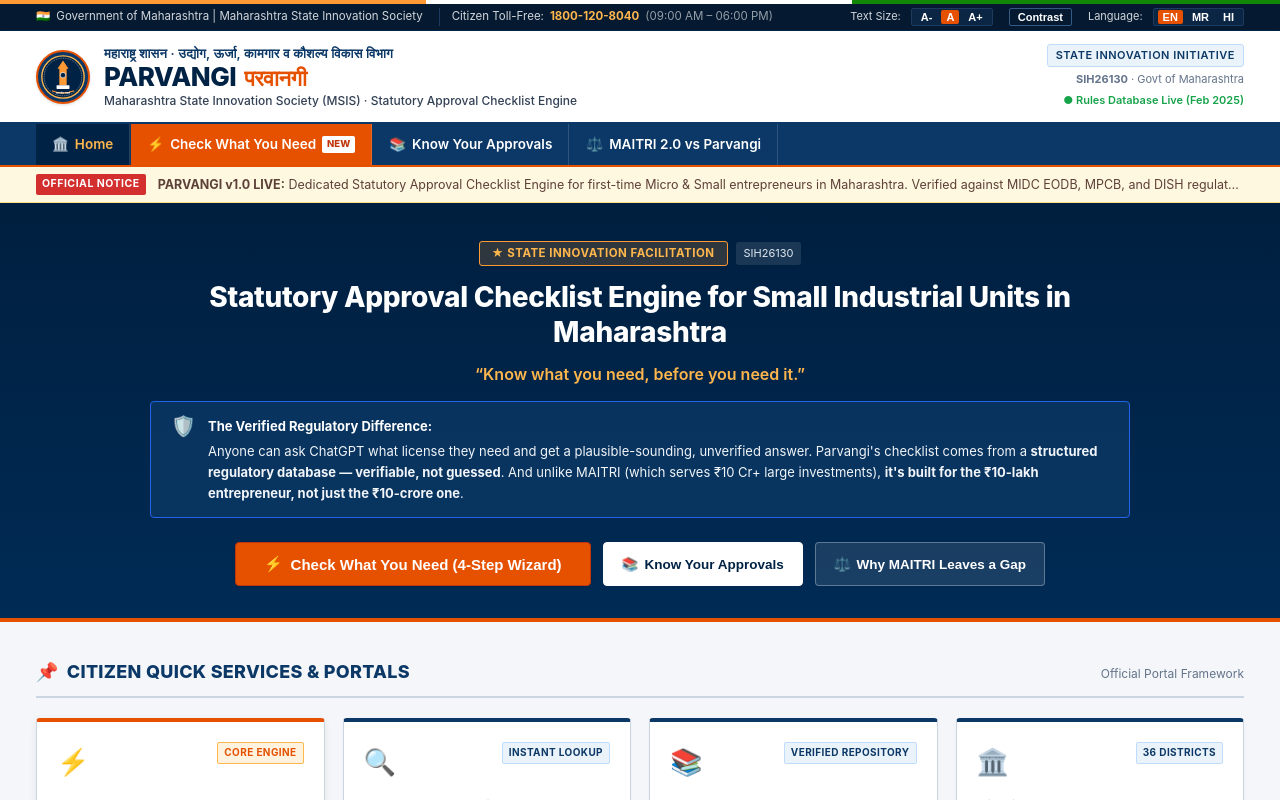
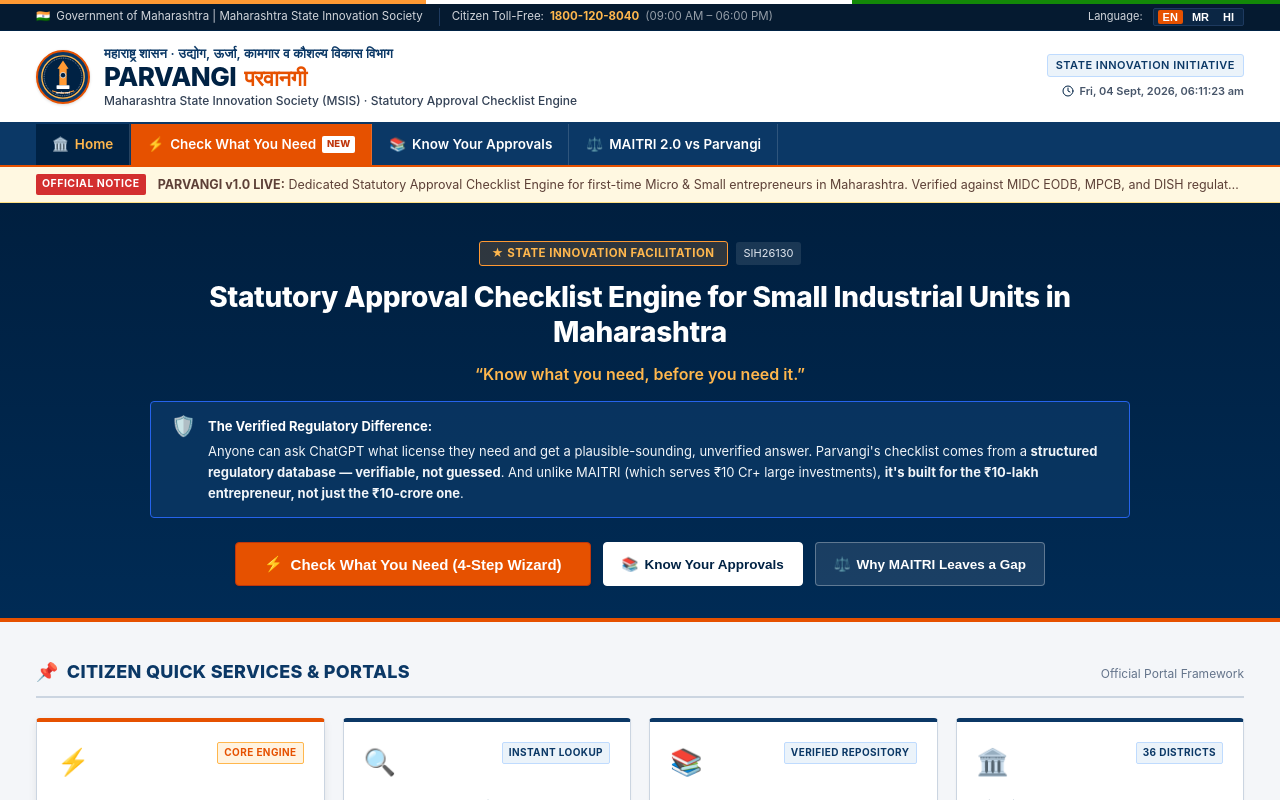
Before and after one commit to krrish175-byte/Parvangi, a Next.js app: page / in a window 1280 px wide. Shown: the top 800 px of the page. Built offline with nearby package versions, Linux system fonts and the light colour scheme.

Commit message:
feat(header): add live date-time display and clean up header controls

```diff
--- a/components/layout/AccessibilityBar.tsx
+++ b/components/layout/AccessibilityBar.tsx
@@ -4,7 +4,7 @@
 import { useApp } from '@/lib/context';
 
 export default function AccessibilityBar() {
-  const { language, setLanguage, fontSize, setFontSize, highContrast, setHighContrast } = useApp();
+  const { language, setLanguage } = useApp();
 
   return (
     <div className="gov-accessibility-strip no-print">
@@ -16,63 +16,19 @@
               <span>
                 {language === 'mr'
                   ? 'महाराष्ट्र शासन | महाराष्ट्र राज्य नाविन्यता सोसायटी'
+                  : language === 'hi'
+                  ? 'महाराष्ट्र शासन | महाराष्ट्र राज्य नवाचार सोसायटी'
                   : 'Government of Maharashtra | Maharashtra State Innovation Society'}
               </span>
             </span>
             <span className="gov-strip-item" style={{ borderLeft: '1px solid #1e3a5f', paddingLeft: '12px' }}>
-              <span>{language === 'mr' ? 'हेल्पलाइन:' : 'Citizen Toll-Free:'}</span>
+              <span>{language === 'mr' ? 'हेल्पलाइन:' : language === 'hi' ? 'हेल्पलाइन:' : 'Citizen Toll-Free:'}</span>
               <strong style={{ color: '#ffb74d' }}>1800-120-8040</strong>
               <span style={{ opacity: 0.7 }}>(09:00 AM – 06:00 PM)</span>
             </span>
           </div>
 
           <div className="gov-strip-right">
-            {/* Font Size Scaling Controls */}
-            <div className="gov-strip-item">
-              <span style={{ fontSize: '11px', marginRight: '4px' }}>
-                {language === 'mr' ? 'अक्षर आकार:' : 'Text Size:'}
-              </span>
-              <div className="gov-font-toggles" role="group" aria-label="Font size controls">
-                <button
-                  type="button"
-                  className={`gov-font-btn ${fontSize === 'small' ? 'active' : ''}`}
-                  onClick={() => setFontSize('small')}
-                  aria-pressed={fontSize === 'small'}
-                  title="Smaller Text"
-                >
-                  A-
-                </button>
-                <button
-                  type="button"
-                  className={`gov-font-btn ${fontSize === 'normal' ? 'active' : ''}`}
-                  onClick={() => setFontSize('normal')}
-                  aria-pressed={fontSize === 'normal'}
-                  title="Normal Text"
-                >
-                  A
-                </button>
-                <button
-                  type="button"
-                  className={`gov-font-btn ${fontSize === 'large' ? 'active' : ''}`}
-                  onClick={() => setFontSize('large')}
-                  aria-pressed={fontSize === 'large'}
-                  title="Larger Text"
-                >
-                  A+
-                </button>
-              </div>
-            </div>
-
-            <button
-              type="button"
-              className="gov-contrast-toggle"
-              onClick={() => setHighContrast(!highContrast)}
-              aria-pressed={highContrast}
-              title="Toggle high contrast"
-            >
-              {language === 'mr' ? 'उच्च कॉन्ट्रास्ट' : 'Contrast'}
-            </button>
-
             {/* Language Switcher */}
             <div className="gov-strip-item">
               <span style={{ fontSize: '11px', marginRight: '4px' }}>
--- a/components/layout/GovHeader.tsx
+++ b/components/layout/GovHeader.tsx
@@ -1,6 +1,6 @@
 'use client';
 
-import React from 'react';
+import React, { useState, useEffect } from 'react';
 import { useApp } from '@/lib/context';
 
 interface GovHeaderProps {
@@ -9,6 +9,32 @@
 
 export default function GovHeader({ onHomeClick }: GovHeaderProps) {
   const { language } = useApp();
+  const [currentDateTime, setCurrentDateTime] = useState<string>('');
+
+  useEffect(() => {
+    const formatDateTime = () => {
+      const now = new Date();
+      const options: Intl.DateTimeFormatOptions = {
+        weekday: 'short',
+        day: '2-digit',
+        month: 'short',
+        year: 'numeric',
+        hour: '2-digit',
+        minute: '2-digit',
+        second: '2-digit',
+        hour12: true,
+      };
+      const locale = language === 'mr' ? 'mr-IN' : language === 'hi' ? 'hi-IN' : 'en-IN';
+      return now.toLocaleString(locale, options);
+    };
+
+    setCurrentDateTime(formatDateTime());
+    const timer = setInterval(() => {
+      setCurrentDateTime(formatDateTime());
+    }, 1000);
+
+    return () => clearInterval(timer);
+  }, [language]);
 
   return (
     <header className="gov-header">
@@ -58,12 +84,35 @@
             <span className="gov-initiative-tag">
               {language === 'mr' ? 'राज्य नवोपक्रम व्यासपीठ' : language === 'hi' ? 'राज्य नवाचार पहल' : 'State Innovation Initiative'}
             </span>
-            <span className="gov-sih-tag">
-              <strong>SIH26130</strong> · Govt of Maharashtra
-            </span>
-            <span style={{ fontSize: '11px', color: '#16a34a', fontWeight: 600 }}>
-              ● {language === 'mr' ? 'नियम डेटाबेस अद्ययावत (फेब्रुवारी २०२५)' : language === 'hi' ? 'नियम डेटाबेस लाइव (फरवरी 2025)' : 'Rules Database Live (Feb 2025)'}
-            </span>
+            {currentDateTime && (
+              <span
+                style={{
+                  fontSize: '11px',
+                  color: '#475569',
+                  fontWeight: 600,
+                  display: 'flex',
+                  alignItems: 'center',
+                  gap: '5px',
+                  marginTop: '2px',
+                }}
+              >
+                <svg
+                  width="12"
+                  height="12"
+                  viewBox="0 0 24 24"
+                  fill="none"
+                  stroke="currentColor"
+                  strokeWidth="2"
+                  strokeLinecap="round"
+                  strokeLinejoin="round"
+                  style={{ color: '#002244' }}
+                >
+                  <circle cx="12" cy="12" r="10" />
+                  <polyline points="12 6 12 12 16 14" />
+                </svg>
+                {currentDateTime}
+              </span>
+            )}
           </div>
         </div>
       </div>
```
